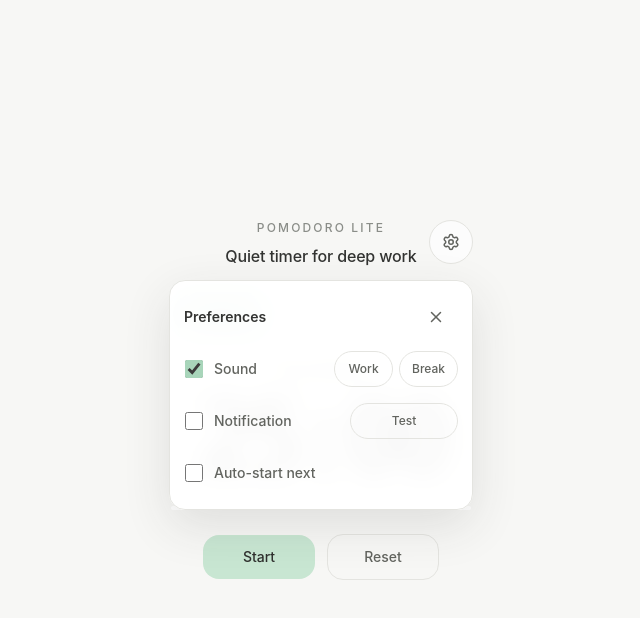
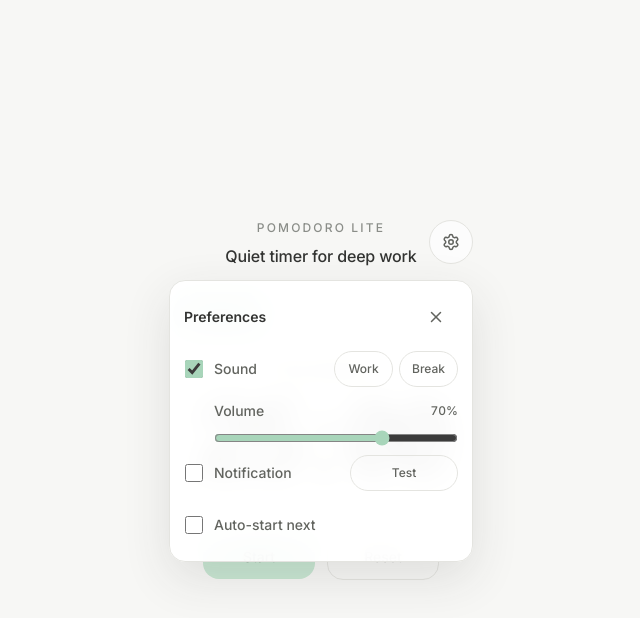
Before and after one commit to uraaaa24/pomodoro-lite, a React (Vite) app: page / in a window 1280 px wide. Both pictures are taken after a click on the button "Open preferences". Shown: the top 618 px of the page, without its empty margins (319-959 px from the left). Built offline with nearby package versions, Linux system fonts and the light colour scheme.

Commit message:
feat: add notification sound feature with volume control and new font dependencies

```diff
--- a/package.json
+++ b/package.json
@@ -10,6 +10,8 @@
     "tauri": "tauri"
   },
   "dependencies": {
+    "@fontsource/geist-mono": "^5.2.8",
+    "@fontsource/inter": "^5.2.8",
     "@tauri-apps/api": "^2",
     "@tauri-apps/plugin-opener": "^2",
     "lucide-react": "^0.577.0",
--- a/src/App.tsx
+++ b/src/App.tsx
@@ -35,7 +35,7 @@ export const App = () => {
     );
 
     if (settings.soundEnabled) {
-      void playSessionStartSound(state.lastCompletedSession.nextMode);
+      void playSessionStartSound(state.lastCompletedSession.nextMode, settings.soundVolume);
     }
 
     if (settings.desktopNotificationsEnabled) {
@@ -44,7 +44,12 @@ export const App = () => {
         state.lastCompletedSession.nextMode,
       );
     }
-  }, [settings.desktopNotificationsEnabled, settings.soundEnabled, state.lastCompletedSession]);
+  }, [
+    settings.desktopNotificationsEnabled,
+    settings.soundEnabled,
+    settings.soundVolume,
+    state.lastCompletedSession,
+  ]);
 
   useEffect(() => {
     if (!isSettingsOpen) {
--- a/src/components/timer-display.tsx
+++ b/src/components/timer-display.tsx
@@ -25,7 +25,7 @@ export const TimerDisplay = ({ state, durations }: TimerDisplayProps) => {
       </p>
       <time
         aria-label={`${formattedTime} remaining in ${currentModeLabel}`}
-        className="mb-5 block font-mono text-[clamp(4.25rem,21vw,5.875rem)] leading-none font-light tracking-[-0.08em] text-[#222222]"
+        className="mb-5 block font-['Geist_Mono'] text-[clamp(4.25rem,21vw,5.875rem)] leading-none font-normal tracking-[-0.08em] text-[#222222]"
         dateTime={`PT${state.remainingSeconds}S`}
       >
         {formattedTime}
--- a/src/components/timer-settings.tsx
+++ b/src/components/timer-settings.tsx
@@ -43,7 +43,7 @@ export const TimerSettings = ({ settings, onClose, onUpdateSetting }: TimerSetti
 
   const handleTestSound = async (startedMode: PomodoroMode) => {
     await prepareSessionCueSound();
-    await playSessionStartSound(startedMode);
+    await playSessionStartSound(startedMode, settings.soundVolume);
   };
 
   const handleTestNotification = async () => {
@@ -108,6 +108,24 @@ export const TimerSettings = ({ settings, onClose, onUpdateSetting }: TimerSetti
           </button>
         </div>
       </div>
+      <label className="grid min-h-11 grid-cols-[1.25rem_minmax(6rem,1fr)_auto] items-center gap-2.5">
+        <span className="sr-only">Sound volume</span>
+        <span aria-hidden="true" />
+        <span className={settingLabelClassName}>Volume</span>
+        <span className="text-xs font-medium tabular-nums text-[#62645f]">
+          {Math.round(settings.soundVolume * 100)}%
+        </span>
+        <input
+          aria-label="Sound volume"
+          className="col-start-2 col-end-4 h-2 w-full accent-[#a8d5ba] focus-visible:outline-2 focus-visible:outline-offset-4 focus-visible:outline-[#a8d5ba]"
+          disabled={!settings.soundEnabled}
+          max={100}
+          min={0}
+          onChange={(event) => onUpdateSetting("soundVolume", Number(event.currentTarget.value) / 100)}
+          type="range"
+          value={Math.round(settings.soundVolume * 100)}
+        />
+      </label>
       <div className={settingRowClassName}>
         <label className={iconToggleClassName}>
           <input
--- a/src/lib/session-cues.ts
+++ b/src/lib/session-cues.ts
@@ -9,8 +9,10 @@ type ChimeNote = {
   level?: number;
 };
 
-const CHIME_GAIN = 0.18;
+const CHIME_GAIN = 1;
 const NOTE_INTERVAL_SECONDS = 0.25;
+
+const clampVolume = (volume: number) => Math.min(Math.max(volume, 0), 1);
 
 const withEvenOffsets = (notes: Omit<ChimeNote, "offsetSeconds">[]): ChimeNote[] =>
   notes.map((note, index) => ({
@@ -67,7 +69,7 @@ export const prepareSessionCueSound = async () => {
   await audioContext.resume();
 };
 
-export const playSessionStartSound = async (startedMode: PomodoroMode) => {
+export const playSessionStartSound = async (startedMode: PomodoroMode, volume = 1) => {
   const audioContext = getAudioContext();
 
   if (!audioContext) {
@@ -81,7 +83,7 @@ export const playSessionStartSound = async (startedMode: PomodoroMode) => {
   const now = audioContext.currentTime;
   const masterGain = audioContext.createGain();
 
-  masterGain.gain.setValueAtTime(CHIME_GAIN, now);
+  masterGain.gain.setValueAtTime(CHIME_GAIN * clampVolume(volume), now);
   masterGain.connect(audioContext.destination);
 
   SESSION_TRANSITION_MOTIFS[startedMode].forEach((note) => {
--- a/src/lib/settings.ts
+++ b/src/lib/settings.ts
@@ -1,18 +1,28 @@
 export type PomodoroSettings = {
   autoStartNextSession: boolean;
   soundEnabled: boolean;
+  soundVolume: number;
   desktopNotificationsEnabled: boolean;
 };
 
 export const DEFAULT_SETTINGS: PomodoroSettings = {
   autoStartNextSession: false,
   soundEnabled: true,
+  soundVolume: 0.7,
   desktopNotificationsEnabled: false,
 };
 
 export const POMODORO_SETTINGS_STORAGE_KEY = "pomodoro-lite:settings";
 
 const isBoolean = (value: unknown): value is boolean => typeof value === "boolean";
+
+const readVolume = (value: unknown) => {
+  if (typeof value !== "number" || !Number.isFinite(value)) {
+    return DEFAULT_SETTINGS.soundVolume;
+  }
+
+  return Math.min(Math.max(value, 0), 1);
+};
 
 export const readStoredSettings = (): PomodoroSettings => {
   try {
@@ -29,6 +39,7 @@ export const readStoredSettings = (): PomodoroSettings => {
         ? parsedSettings.autoStartNextSession
         : DEFAULT_SETTINGS.autoStartNextSession,
       soundEnabled: isBoolean(parsedSettings.soundEnabled) ? parsedSettings.soundEnabled : DEFAULT_SETTINGS.soundEnabled,
+      soundVolume: readVolume(parsedSettings.soundVolume),
       desktopNotificationsEnabled: isBoolean(parsedSettings.desktopNotificationsEnabled)
         ? parsedSettings.desktopNotificationsEnabled
         : DEFAULT_SETTINGS.desktopNotificationsEnabled,
--- a/src/main.tsx
+++ b/src/main.tsx
@@ -1,6 +1,10 @@
 import { StrictMode } from "react";
 import { createRoot } from "react-dom/client";
 import { App } from "./App";
+import "@fontsource/inter/400.css";
+import "@fontsource/inter/500.css";
+import "@fontsource/inter/600.css";
+import "@fontsource/geist-mono/400.css";
 import "./styles/global.css";
 
 const rootElement = document.getElementById("root");
```
Also changed, not shown: 1 other file (tests, documents, lock files or other folders).
